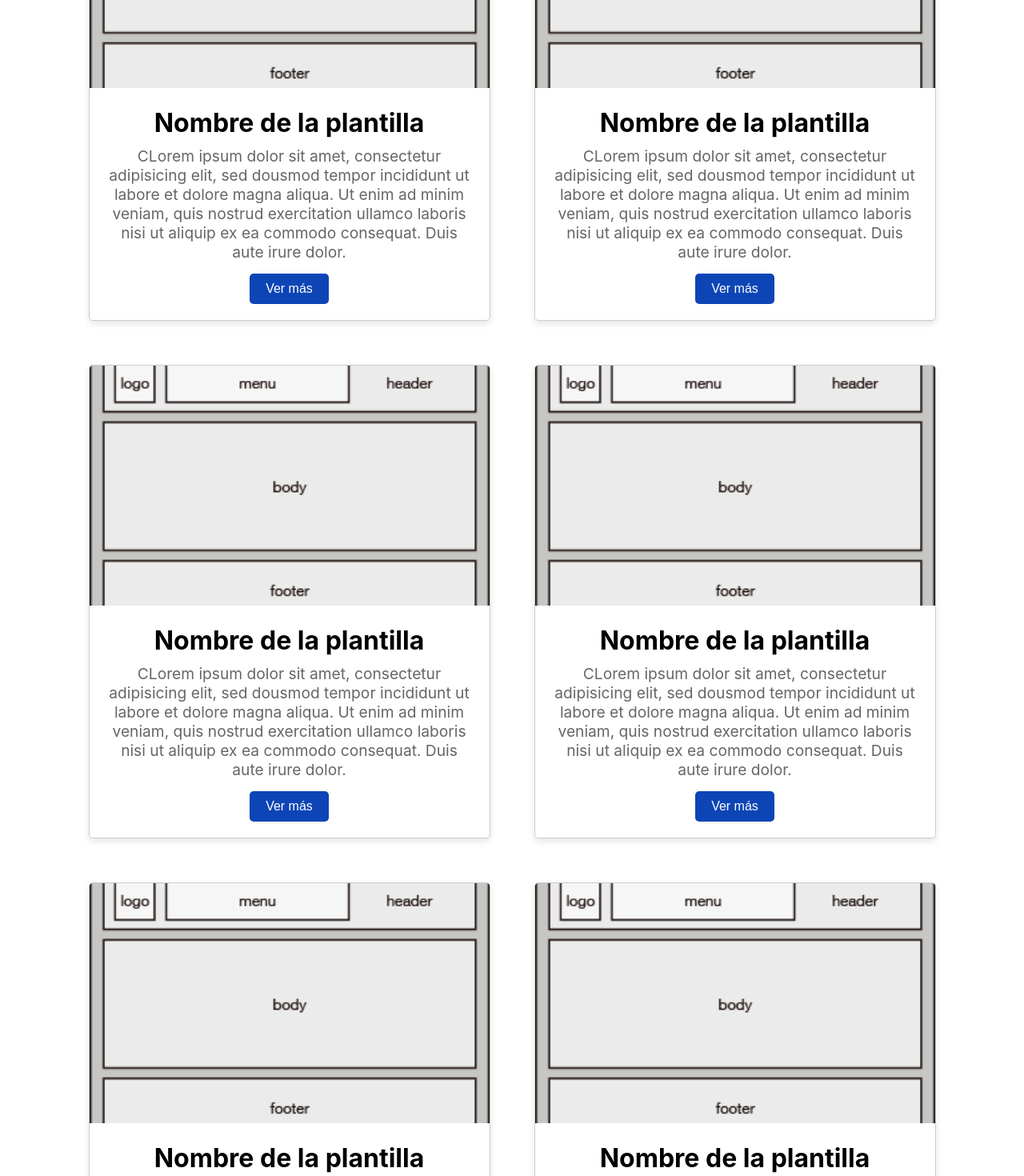
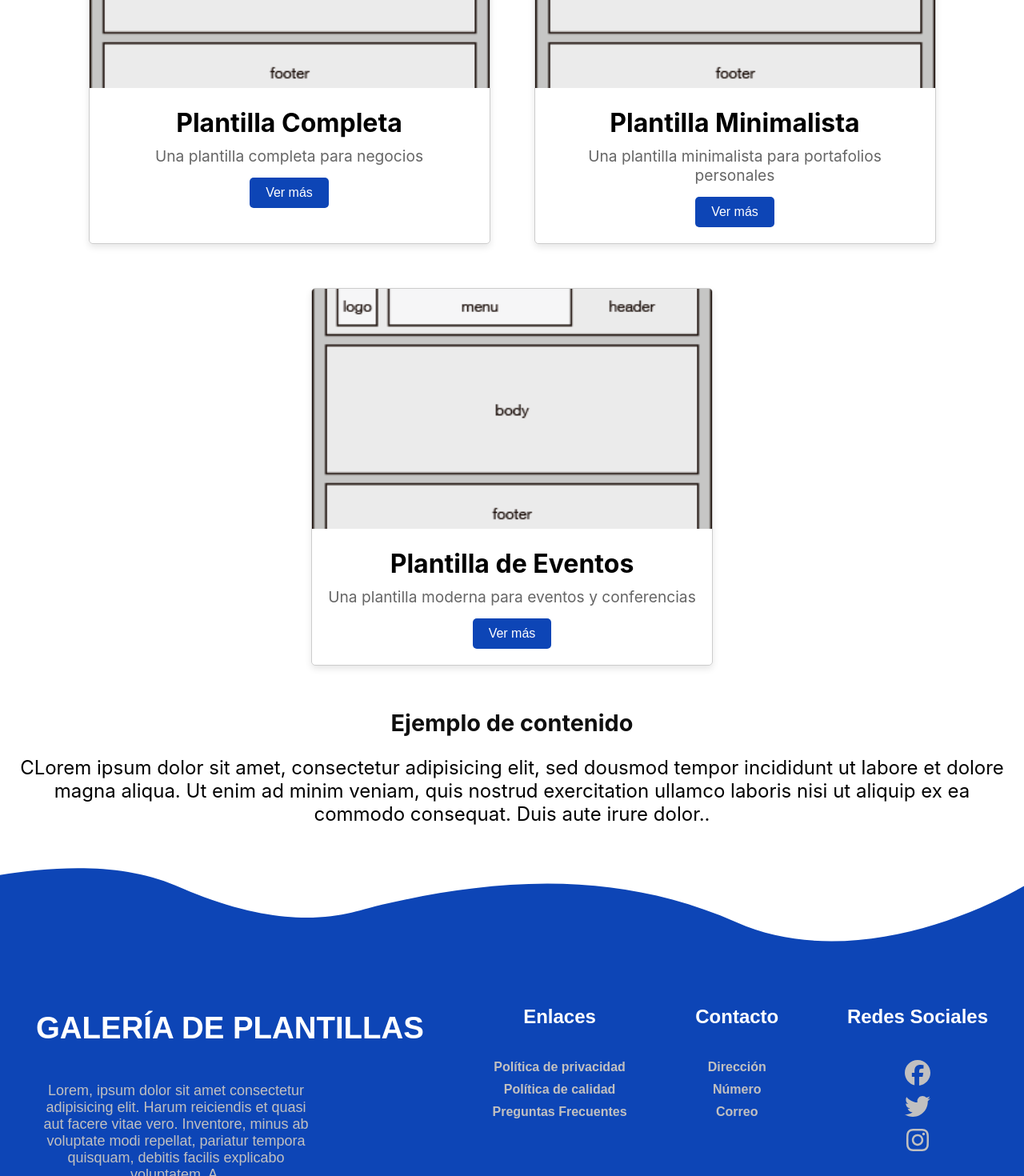
Before and after one commit to anrivers/galeria-de-plantillas, a React (Create React App) app: page / in a window 1280 px wide. Shown: the part 500-1970 px from the top of the page at 80% size. Built offline with nearby package versions, Linux system fonts and the light colour scheme.

Commit message:
Se actualizó el content jsx qpara que las templates aparezcan en el menú principal

```diff
--- a/src/components/Content.jsx
+++ b/src/components/Content.jsx
@@ -1,8 +1,15 @@
-import React from 'react';
+import React,  { useEffect, useState } from 'react';
 import './Content.css';
 import Card from './Cards';
+import { getTemplates } from '../services/templateService';
 
 const Content = () => {
+  const [templates, setTemplates] = useState([]);
+
+  useEffect(() => {
+    getTemplates().then(data => setTemplates(data));
+  }, []);
+
   return (
     <main className="content">
         <section id="home">
@@ -11,36 +18,15 @@ const Content = () => {
           </p>
         </section>
       <div className="card-container">
-        <Card
-          imageUrl="images/estructura-web.png"
-          title="Nombre de la plantilla"
-          description="CLorem ipsum dolor sit amet, consectetur adipisicing elit, sed dousmod tempor incididunt ut labore et dolore magna aliqua. Ut enim ad minim veniam, quis nostrud exercitation ullamco laboris nisi ut aliquip ex ea commodo consequat. Duis aute irure dolor."
-        />
-        <Card
-          imageUrl="images/estructura-web.png"
-          title="Nombre de la plantilla"
-          description="CLorem ipsum dolor sit amet, consectetur adipisicing elit, sed dousmod tempor incididunt ut labore et dolore magna aliqua. Ut enim ad minim veniam, quis nostrud exercitation ullamco laboris nisi ut aliquip ex ea commodo consequat. Duis aute irure dolor."
-        />
-        <Card
-          imageUrl="images/estructura-web.png"
-          title="Nombre de la plantilla"
-          description="CLorem ipsum dolor sit amet, consectetur adipisicing elit, sed dousmod tempor incididunt ut labore et dolore magna aliqua. Ut enim ad minim veniam, quis nostrud exercitation ullamco laboris nisi ut aliquip ex ea commodo consequat. Duis aute irure dolor."
-        />
-        <Card
-          imageUrl="images/estructura-web.png"
-          title="Nombre de la plantilla"
-          description="CLorem ipsum dolor sit amet, consectetur adipisicing elit, sed dousmod tempor incididunt ut labore et dolore magna aliqua. Ut enim ad minim veniam, quis nostrud exercitation ullamco laboris nisi ut aliquip ex ea commodo consequat. Duis aute irure dolor."
-        />
-        <Card
-          imageUrl="images/estructura-web.png"
-          title="Nombre de la plantilla"
-          description="CLorem ipsum dolor sit amet, consectetur adipisicing elit, sed dousmod tempor incididunt ut labore et dolore magna aliqua. Ut enim ad minim veniam, quis nostrud exercitation ullamco laboris nisi ut aliquip ex ea commodo consequat. Duis aute irure dolor."
-        />
-        <Card
-          imageUrl="images/estructura-web.png"
-          title="Nombre de la plantilla"
-          description="CLorem ipsum dolor sit amet, consectetur adipisicing elit, sed dousmod tempor incididunt ut labore et dolore magna aliqua. Ut enim ad minim veniam, quis nostrud exercitation ullamco laboris nisi ut aliquip ex ea commodo consequat. Duis aute irure dolor."
-        />
+      {templates.map(template => (
+          <Card
+            key={template.id}
+            imageUrl={template.imageUrl}
+            title={template.name}
+            description={template.description}
+            templateId={template.id}
+          />
+        ))}
       </div>
         <section id="contact">
           <h2>Ejemplo de contenido</h2>
```
